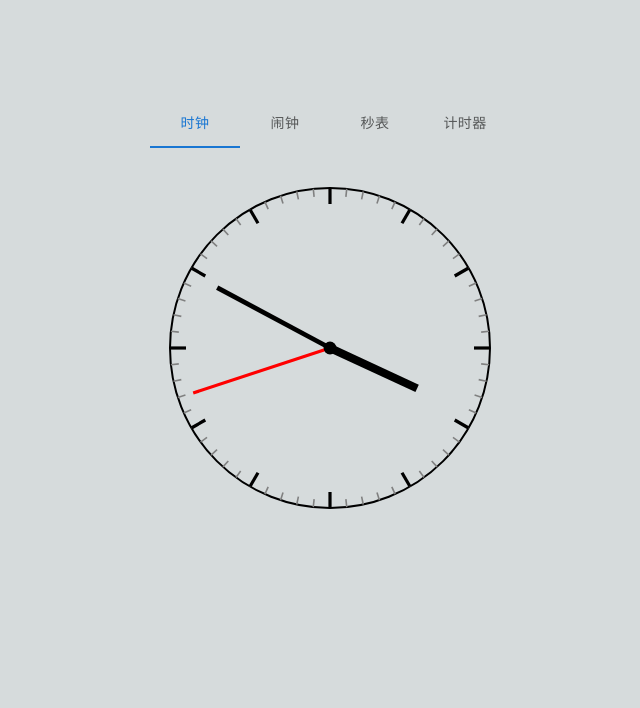
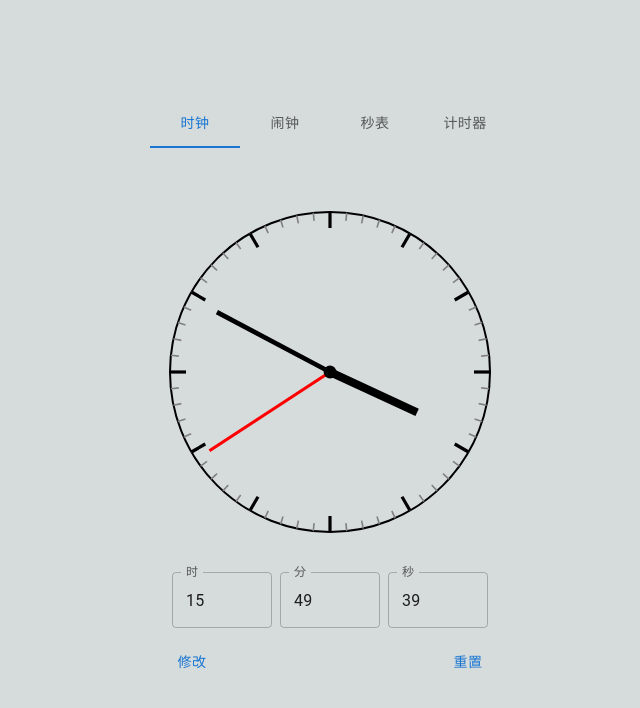
Before and after one commit to tzh21/AnaClock-React, a Next.js app: page / in a window 1280 px wide. Shown: the top 708 px of the page, without its empty margins (310-950 px from the left). Built offline with nearby package versions, Linux system fonts and the light colour scheme.

Commit message:
Add editable digit clock

```diff
--- a/app/clockTab.tsx
+++ b/app/clockTab.tsx
@@ -1,8 +1,13 @@
 import StaticClock from "./components/clock";
 import { useEffect, useState } from "react";
+import { Button, TextField } from "@mui/material";
 
 export default function ClockTab() {
   const [timeStamp, setTimeStamp] = useState(0)
+
+  const hour = Math.floor(timeStamp % 86400000 / 3600000)
+  const minute = Math.floor(timeStamp % 3600000 / 60000)
+  const second = Math.floor(timeStamp % 60000 / 1000)
 
   useEffect(() => {
     const date = new Date()
@@ -14,10 +19,56 @@ export default function ClockTab() {
       setTimeStamp(prevTimeStamp => prevTimeStamp + 16)
     }, 16)
 
-    return () => clearInterval(interval)
+    return () => {
+      clearInterval(interval)
+    }
   }, [])
 
-  return (<div style={{width: '100%'}}>
+  const [editing, setEditing] = useState(false)
+  const [editingHour, setEditingHour] = useState(0)
+  const [editingMinute, setEditingMinute] = useState(0)
+  const [editingSecond, setEditingSecond] = useState(0)
+
+  return (<div style={{width: '100%', display: 'flex', flexDirection: 'column'}}>
+    {/* 时钟 */}
     {StaticClock(timeStamp, true, setTimeStamp)}
+
+    {/* 数字时间 */}
+    <div style={{width: '100%', display: 'flex', flexDirection: 'row', justifyContent: 'center'}}>
+      <TextField value={editing ? editingHour : hour} onChange={(e) => {setEditingHour(parseInt(e.target.value))}} label='时' sx={{width: 100}} inputProps={{readOnly: !editing}}></TextField>
+      <div style={{width: 8}}></div>
+      <TextField value={editing ? editingMinute : minute} onChange={(e) => {setEditingMinute(parseInt(e.target.value))}} label='分' sx={{width: 100}} inputProps={{readOnly: !editing}}></TextField>
+      <div style={{width: 8}}></div>
+      <TextField value={editing ? editingSecond : second} onChange={(e) => {setEditingSecond(parseInt(e.target.value))}} label='秒' sx={{width: 100}} inputProps={{readOnly: !editing}}></TextField>
+    </div>
+
+    <div style={{height: 16}}></div>
+
+    {/* 交互按钮 */}
+    { editing &&
+      <div style={{width: '100%', display: 'flex', flexDirection: 'row', justifyContent: 'center'}}>
+        <Button onClick={() => {
+          setTimeStamp(editingHour * 3600000 + editingMinute * 60000 + editingSecond * 1000)
+          setEditing(false)
+        }} sx={{flex: 1}}>确认</Button>
+        <Button sx={{flex: 1}}>取消</Button>
+      </div>
+    }
+    { !editing &&
+      <div style={{width: '100%', display: 'flex', flexDirection: 'row', justifyContent: 'center'}}>
+        <Button onClick={() => {
+          setEditing(true)
+          setEditingHour(hour)
+          setEditingMinute(minute)
+          setEditingSecond(second)
+        }} sx={{flex: 1}}>修改</Button>
+        <Button onClick={() => {
+          const date = new Date()
+          const timeZoneOffset = date.getTimezoneOffset() * 60000
+          const initialTimeStamp = date.getTime() - timeZoneOffset
+          setTimeStamp(initialTimeStamp)
+        }} sx={{flex: 1}}>重置</Button>
+      </div>
+    }
   </div>)
 }
--- a/app/components/clock.tsx
+++ b/app/components/clock.tsx
@@ -16,13 +16,24 @@ export default function StaticClock(
 ) {
   // 组件内部保留的时间戳。如果发生了拖拽，则不会使用父组件传递的时间戳，而是使用这个时间戳。
   const [internalTimeStamp, setInternalTimeStamp] = useState(timeStamp)
+
+  const [dragging, setDragging] = useState(false)
   useEffect(() => {
     if (!dragging) {
       setInternalTimeStamp(timeStamp)
     }
   }, [timeStamp])
 
-  const [dragging, setDragging] = useState(false)
+  useEffect(() => {
+    d3.select<SVGLineElement, HandIdAndLen>('#secondHand').data([secondHandAndLen])
+    d3.select<SVGLineElement, HandIdAndLen>('#minuteHand').data([minuteHandAndLen])
+    d3.select<SVGLineElement, HandIdAndLen>('#hourHand').data([hourHandAndLen])
+  }, [])
+
+  const internalTimeStampRef = useRef(internalTimeStamp)
+  useEffect(() => {
+    internalTimeStampRef.current = internalTimeStamp
+  }, [internalTimeStamp])
 
   // 通过时间戳计算指针角度
   const secondHandDeg = internalTimeStamp % 60000 / 60000 * 360
@@ -33,12 +44,6 @@ export default function StaticClock(
   const [secondHandX2, secondHandY2] = calcHandPosition(secondHandDeg, secondHandLen, centerX, centerY)
   const [minuteHandX2, minuteHandY2] = calcHandPosition(minuteHandDeg, minuteHandLen, centerX, centerY)
   const [hourHandX2, hourHandY2] = calcHandPosition(hourHandDeg, hourHandLen, centerX, centerY)
-
-  useEffect(() => {
-    d3.select<SVGLineElement, HandIdAndLen>('#secondHand').data([secondHandAndLen])
-    d3.select<SVGLineElement, HandIdAndLen>('#minuteHand').data([minuteHandAndLen])
-    d3.select<SVGLineElement, HandIdAndLen>('#hourHand').data([hourHandAndLen])
-  }, [])
 
   function startDragging(this: SVGLineElement, event: DragEvent, datum: HandIdAndLen) {
     setDragging(true)
@@ -67,11 +72,6 @@ export default function StaticClock(
   function drag(this: SVGLineElement, event: DragEvent, datum: HandIdAndLen) {
     dragElem(this, event, datum)
   }
-
-  const internalTimeStampRef = useRef(internalTimeStamp)
-  useEffect(() => {
-    internalTimeStampRef.current = internalTimeStamp
-  }, [internalTimeStamp])
 
   function endDragging(this: SVGLineElement, event: DragEvent, datum: HandIdAndLen) {
     dragElem(this, event, datum)
--- a/app/page.tsx
+++ b/app/page.tsx
@@ -4,43 +4,41 @@ import Tabs from '@mui/material/Tabs';
 import Tab from '@mui/material/Tab';
 import { useState } from 'react';
 import ClockTab from './clockTab';
+import { TabContext, TabPanel } from '@mui/lab';
 
 export default function Page() {
-  return (<div style={{width: '100%', position: 'absolute', display: 'flex', justifyContent: 'center', alignItems: 'center'}}>
-    <div style={{height: 400}}></div>
+  return (<div style={{width: '100%', position: 'absolute', display: 'flex', flexDirection: 'column', alignItems: 'center'}}>
+    <div style={{height: 100}}></div>
     {ClockTabs()}
   </div>)
 }
 
 // 拥有 tab 栏的组件，可在四个功能页面之间切换。
 function ClockTabs() {
-  const [selectedTab, setSelectedTab] = useState(0)
+  const [selectedTab, setSelectedTab] = useState('0')
 
   return (<div style={{width: 600, display: 'flex', flexDirection: 'column'}}>
-    <div style={{height: 100}}></div>
-    <div style={{width: '100%', justifyContent: 'center', alignItems: 'center'}}>
-      <Tabs value={selectedTab} onChange={(e, newValue) => {setSelectedTab(newValue)}} centered>
-        <Tab label="时钟"></Tab>
-        <Tab label="闹钟"></Tab>
-        <Tab label="秒表"></Tab>
-        <Tab label="计时器"></Tab>
-      </Tabs>
-    </div>
-    {TabPanelRender(selectedTab)}
+    <TabContext value={selectedTab}>
+      <div style={{width: '100%', display: 'flex', flexDirection: 'column', alignItems: 'center'}}>
+        <Tabs value={selectedTab} onChange={(e, newValue) => {setSelectedTab(newValue)}} centered>
+          <Tab label="时钟" value={'0'}></Tab>
+          <Tab label="闹钟" value={'1'}></Tab>
+          <Tab label="秒表" value={'2'}></Tab>
+          <Tab label="计时器" value={'3'}></Tab>
+        </Tabs>
+      </div>
+      <TabPanel value={'0'}>
+        {ClockTab()}
+      </TabPanel>
+      <TabPanel value={'1'}>
+        <div>1</div>
+      </TabPanel>
+      <TabPanel value={'2'}>
+        <div>2</div>
+      </TabPanel>
+      <TabPanel value={'3'}>
+        <div>3</div>
+      </TabPanel>
+    </TabContext>
   </div>)
 }
-
-function TabPanelRender(index: number) {
-  switch (index) {
-    case 0:
-      return ClockTab()
-    case 1:
-      return <div>1</div>
-    case 2:
-      return <div>2</div>
-    case 3:
-      return <div>3</div>
-    default:
-      return <div>default</div>
-  }
-}
```
